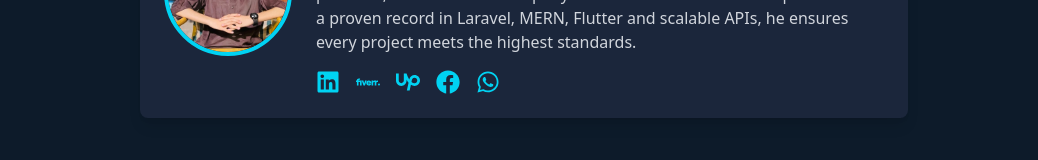
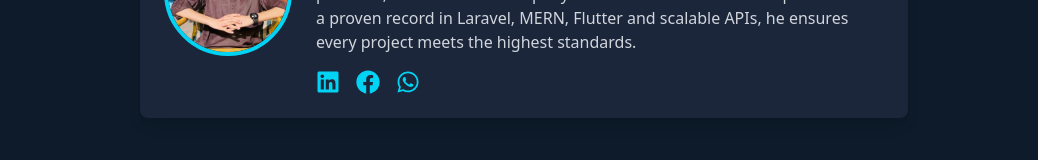
Before and after one commit to Bilalmemon11/stacknova-tech, a React (Vite) app in the folder stacknova-tech/: page /About in a window 1280 px wide. Shown: the part 422-582 px from the top of the page, without its empty margins (116-1154 px from the left). Built offline with nearby package versions, Linux system fonts and the light colour scheme.

Commit message:
Update About.jsx

```diff
--- a/stacknova-tech/src/pages/About.jsx
+++ b/stacknova-tech/src/pages/About.jsx
@@ -5,7 +5,7 @@ import { Link } from "react-router-dom";
 
 // Social Icons
 import { FaLinkedin, FaFacebook, FaWhatsapp } from "react-icons/fa";
-import { SiFiverr, SiUpwork } from "react-icons/si";
+
 
 export default function About() {
   return (
@@ -50,12 +50,6 @@ export default function About() {
                 <a href="https://www.linkedin.com/in/bilal-memon-695a00259" target="_blank" rel="noopener noreferrer">
                   <FaLinkedin />
                 </a>
-                <a href="https://www.fiverr.com/hafizbilalra422?public_mode=true" target="_blank" rel="noopener noreferrer">
-                  <SiFiverr />
-                </a>
-                <a href="https://www.upwork.com/freelancers/~013feed3ff12ceebb8?viewMode=1" target="_blank" rel="noopener noreferrer">
-                  <SiUpwork />
-                </a>
                 <a href="https://www.facebook.com/your-page" target="_blank" rel="noopener noreferrer">
                   <FaFacebook />
                 </a>
```
